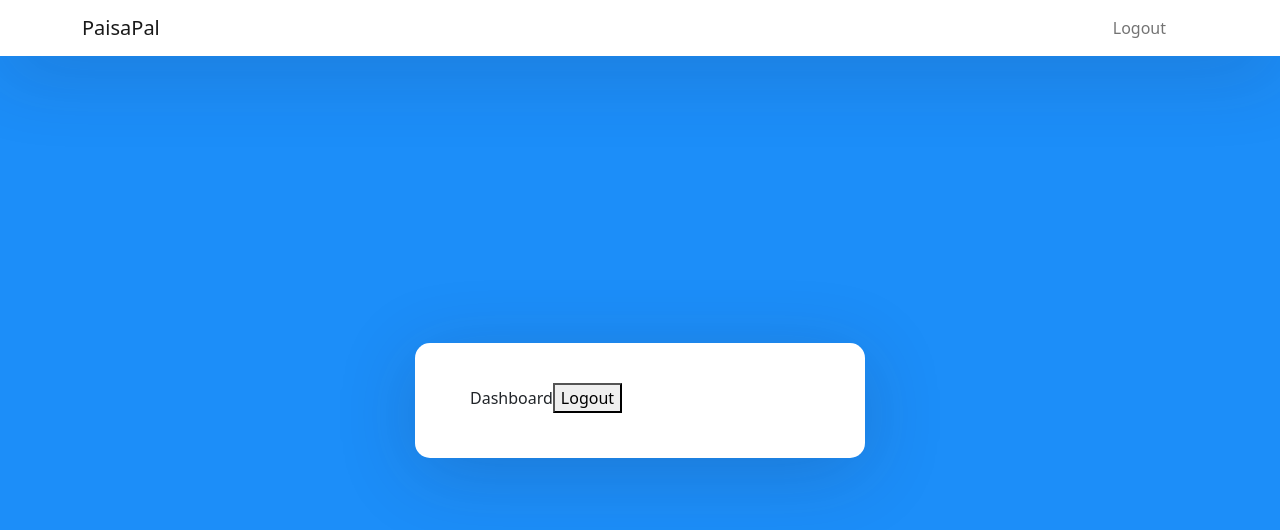
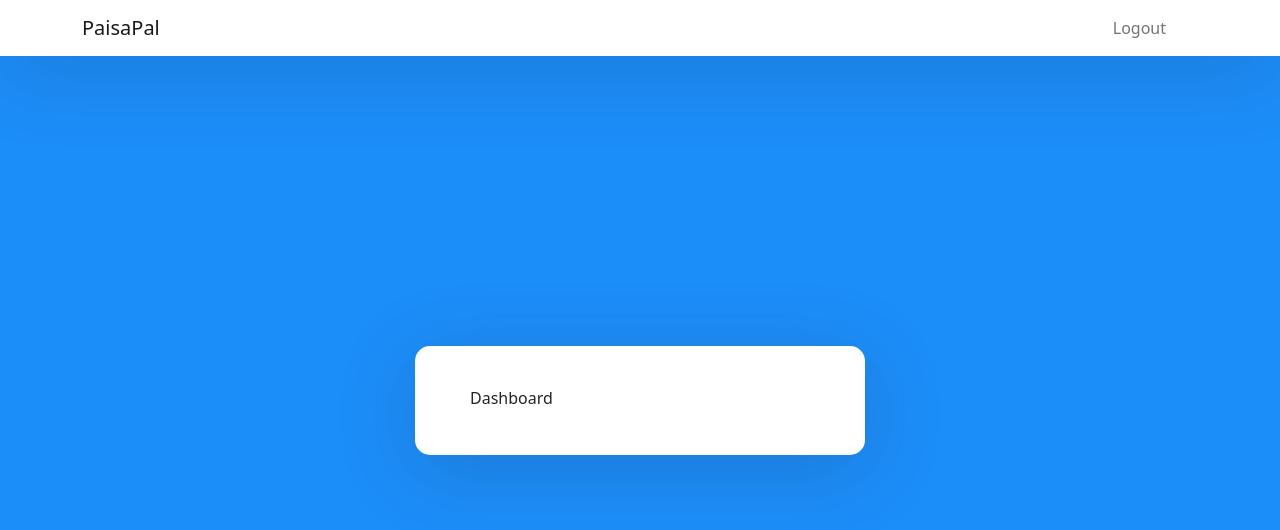
Before and after one commit to Konu9712/PisaPal, a React (Create React App) app: page /dashboard in a window 1280 px wide. Shown: the top 530 px of the page. Built offline with nearby package versions, Linux system fonts and the light colour scheme; sample sign-in values are in the browser's storage.

Commit message:
Add logout button at the header section

```diff
--- a/src/App.js
+++ b/src/App.js
@@ -24,6 +24,7 @@ function App() {
     e.preventDefault();
     localStorage.removeItem("token");
     localStorage.removeItem("userId");
+    window.location.reload(true);
     //navigate("/sign-in");
   };
 
@@ -48,7 +49,7 @@ function App() {
                       (
                         <ul className="navbar-nav ml-auto">
                           <li className="nav-item">
-                            <Link className="nav-link" to={"/sign-in"} onClick={(e) => btnLogout(e)}>
+                            <Link className="nav-link" onClick={(e) => btnLogout(e)}  to={"/sign-in"}>
                               Logout
                             </Link>
                           </li>
--- a/src/Pages/Dashboard/Dashboard.js
+++ b/src/Pages/Dashboard/Dashboard.js
@@ -12,17 +12,9 @@ export const Dashboard = () => {
     }
   }, []);
 
-  const btnLogout = (e) => {
-    e.preventDefault();
-    localStorage.removeItem("token");
-    localStorage.removeItem("userId");
-    navigate("/sign-in");
-  };
-
   return (
     <div>
       Dashboard
-      <button onClick={(e) => btnLogout(e)}>Logout</button>
     </div>
   );
 
--- a/src/components/Login.js
+++ b/src/components/Login.js
@@ -40,6 +40,7 @@ export const Login = () => {
           localStorage.setItem("token", JSON.stringify(res.data.token));
           localStorage.setItem("userId", JSON.stringify(res.data.userId));
           navigate("/dashboard");
+          window.location.reload(true);
           setErrors({});
         })
         .catch((err) => {
```
